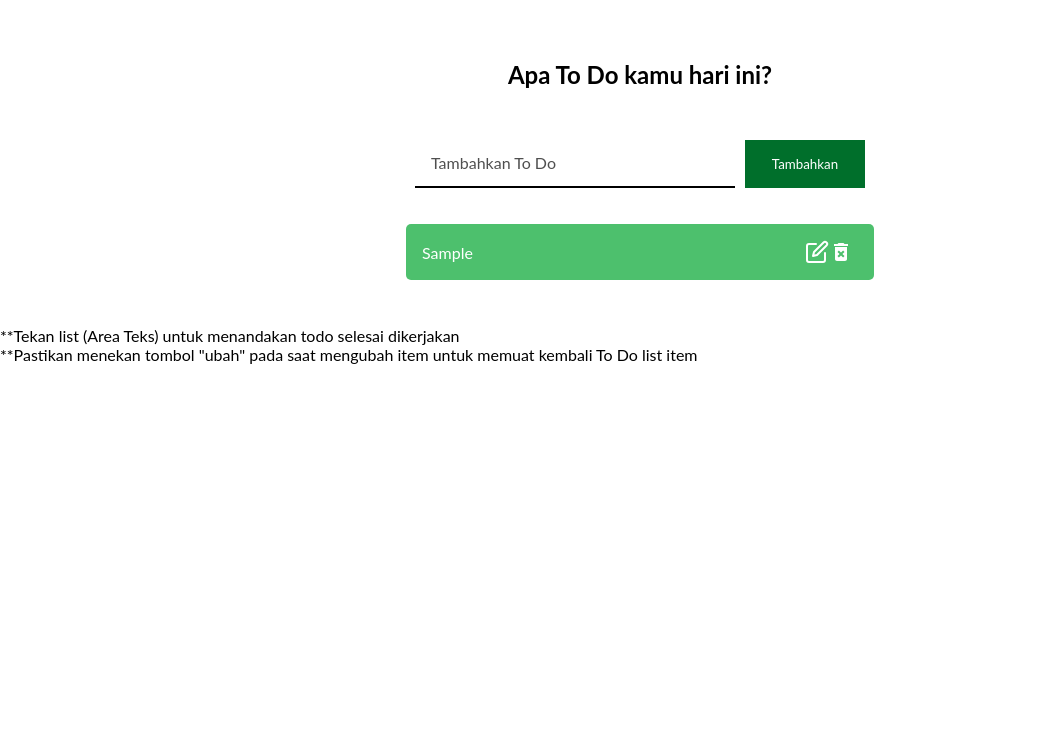
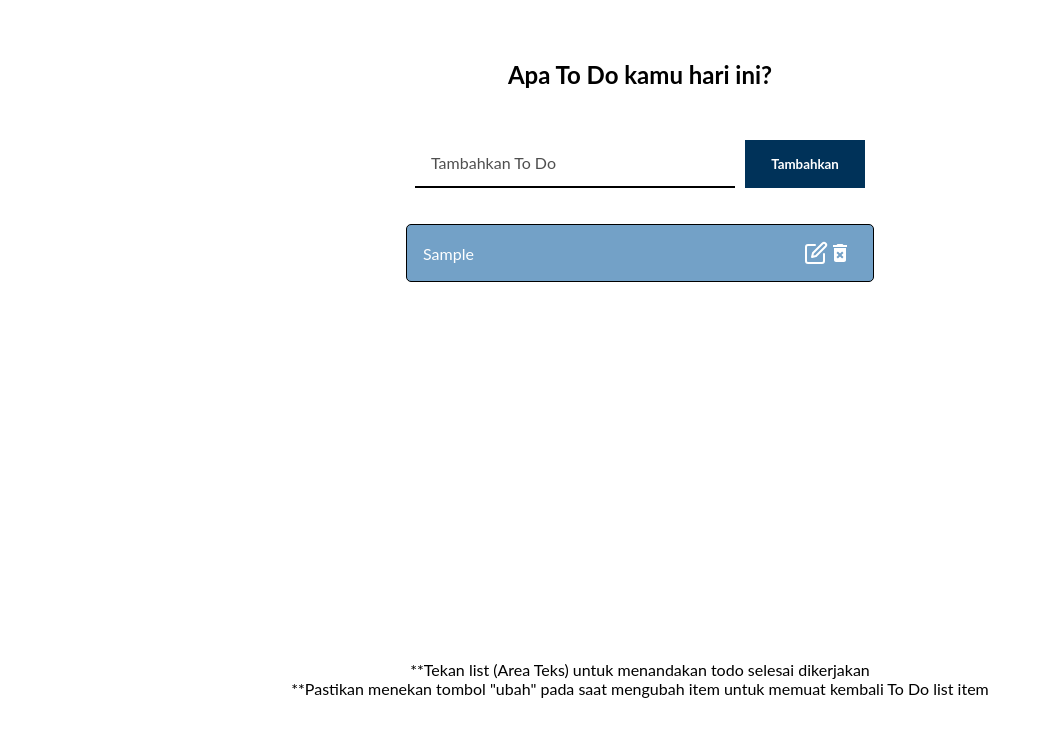
Before and after one commit to Jeremiapane/ToDoList-ReactApp, a React (Create React App) app: page / in a window 1280 px wide. Both pictures are taken after typing "Sample" into the empty fields and a click on the button "Tambahkan". Shown: the top 736 px of the page, without its empty margins (0-1050 px from the left). Built offline with nearby package versions, Linux system fonts and the light colour scheme.

Commit message:
Mengubah warna list item,button dan scrollbar

```diff
--- a/src/App.css
+++ b/src/App.css
@@ -5,13 +5,29 @@
   font-family: 'Lato', sans-serif;
 }
 
+body {
+  height: 100vh;
+}
+
+.desc {
+  display: flex;
+  flex-direction: column;
+  margin: 10px auto;
+  align-items: center;
+}
+
 .List {
   overflow: auto;
   scroll-behavior: smooth;
 }
 
+#root {
+  height: 568px;
+  min-height: 80vh;
+}
+
 ::-webkit-scrollbar {
-  width: 15px;
+  width: 10px;
 }
 
 ::-webkit-scrollbar-track {
@@ -20,13 +36,14 @@
 }
 
 ::-webkit-scrollbar-thumb {
-  background: rgb(29, 58, 115);
+  background: rgb(62, 62, 79);
   border-radius: 4px;
 }
 
 ::-webkit-scrollbar-thumb:hover {
   background: #001d32;
 }
+
 
 .todo-app {
   display: flex;
@@ -50,6 +67,7 @@ h1 {
 .complete {
   text-decoration: line-through;
   opacity: 0.4;
+  border: 1px solid rgb(115, 161, 199);
 }
 
 .todo-form {
@@ -75,11 +93,12 @@ h1 {
 
 .todo-button {
   width: 120px;
+  font-weight: 700;
   padding: 16px;
   border: none;
   cursor: pointer;
   outline: none;
-  background: rgb(0, 111, 43);
+  background: rgb(0, 50, 89);
   color: #fff;
   text-transform: capitalize;
 }
@@ -108,14 +127,17 @@ h1 {
   justify-content: space-between;
   align-items: center;
   margin: 4px auto;
-  color: #fff;
-  background: rgb(90, 136, 180);
+  color: rgb(255, 255, 255);
+  font-weight: 400;
+  background: rgb(115, 161, 199);
+  border: 1px solid rgb(0, 0, 0);
   padding: 16px;
   border-radius: 5px;
   width: 90%;
   cursor: pointer;
 }
 
+/*
 .todo-row:nth-child(4n + 1) {
   background: rgb(77, 192, 109);
 }
@@ -126,7 +148,7 @@ h1 {
 
 .todo-row:nth-child(4n + 3) {
   background: rgb(136, 38, 38);
-}
+} */
 
 .icons {
   display: flex;
```
